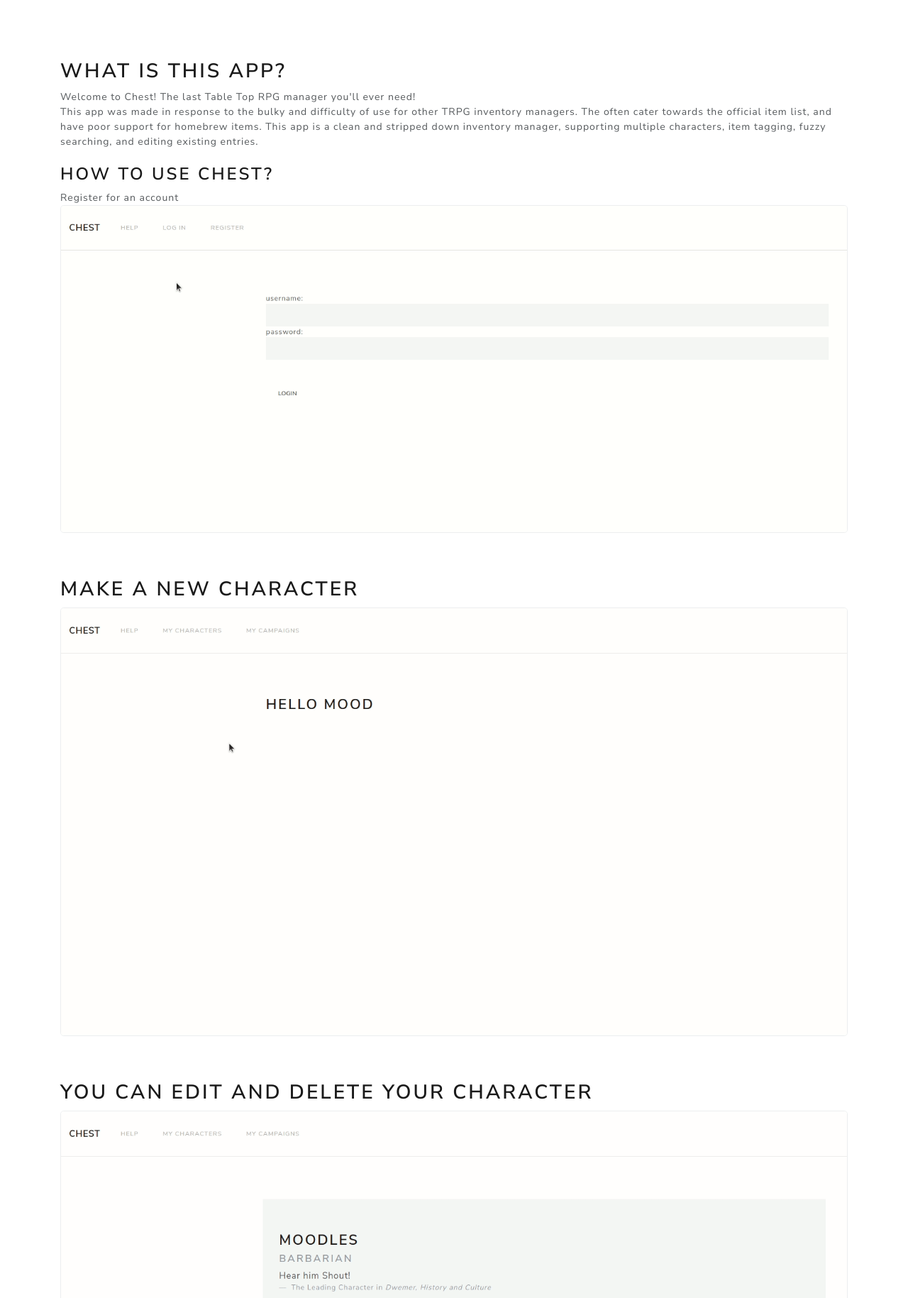
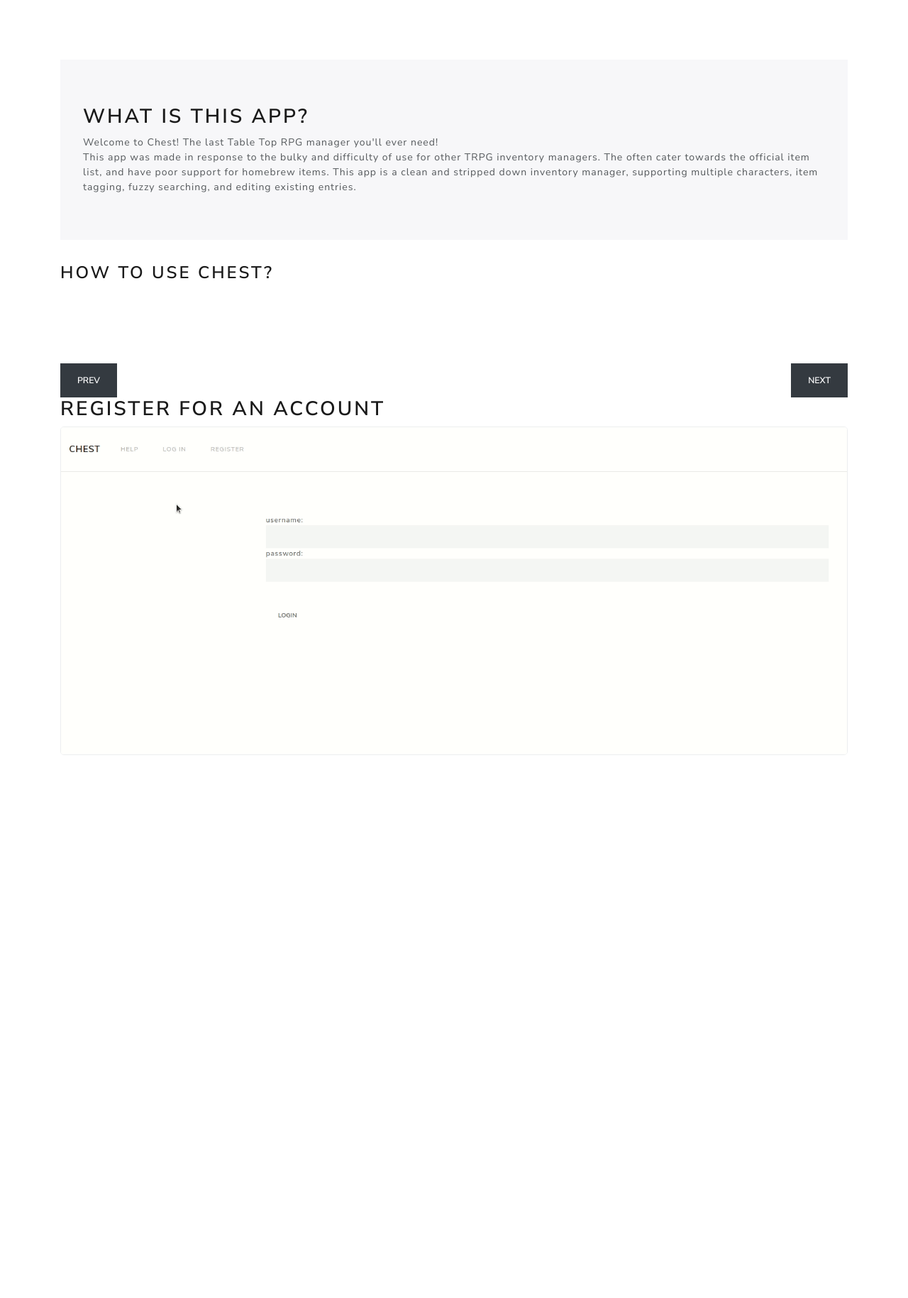
Before and after one commit to moodyRahman/chest, a Flask app: page /help in a window 1280 px wide. Shown: the part 91-1920 px from the top of the page at 71% size. After the commit the page ends 1155 px from the top, so only its background shows below. Run offline with Flask 2, Linux system fonts and the light colour scheme; some libraries are stand-ins or nearby versions.

Commit message:
help screen

```diff
--- a/app/templates/help.html
+++ b/app/templates/help.html
@@ -1,72 +1,133 @@
 {% extends "_base.html" %}
 {% block title %} Help | Chest {% endblock title %}
 
-{% block head %} {% endblock head %}
+{% block head %}
+
+<style>
+	img {
+		max-width: 100%;
+		max-height: 100%;
+	}
+</style>
+
+<link rel="stylesheet" type="text/css" href="{{url_for('static', filename='css/slick.css')}}"/>
+
+
+{% endblock head %}
 
 {% block body %}
+
+<div class="jumbotron">
 
 	<h2>what is this app?</h2>
 	<b>
 		Welcome to Chest! The last Table Top RPG manager you'll ever need! <br>
 	</b>
-This app was made in response to the bulky and difficulty of use for other TRPG inventory managers. The often cater towards the official item list, and have poor support for homebrew items.
+	This app was made in response to the bulky and difficulty of use for other TRPG inventory managers. The often
+	cater
+	towards the official item list, and have poor support for homebrew items.
 
-This app is a clean and stripped down inventory manager, supporting multiple characters, item tagging, fuzzy searching, and editing existing entries.
-<br><br>
+	This app is a clean and stripped down inventory manager, supporting multiple characters, item tagging, fuzzy
+	searching,
+	and editing existing entries.
+</div>
+
 
 
 <h3>how to use chest?</h3>
-Register for an account
-<img src="{{url_for('static', filename='assets/0login.gif')}}" alt="making a new account" class="img-fluid border rounded-lg">
+<br>
+<div>
+</div>
 <br><br><br><br>
 
+
+<button class="btn btn-dark" id="prev">PREV</button>
+<button class="btn btn-dark float-right" id="next">NEXT</button>
+<div class="siema" style="height: 500px;">
+	<div>
+		<h2>
+			Register for an account
+		</h2>
+		<img src="{{url_for('static', filename='assets/0login.gif')}}" alt="making a new account"
+			class="img-fluid border rounded-lg">
+	</div>
+
+
+
+	<div>
 		<h2>
 			Make a new character
 		</h2>
 		<img src="{{url_for('static', filename='assets/1newchar.gif')}}" alt="making a new account"
 			class="img-fluid border rounded-lg">
-<br><br><br><br>
+	</div>
+
+
+	<div>
 		<h2>
 			You can edit and delete your character
 		</h2>
 		<img src="{{url_for('static', filename='assets/2editdeletechar.gif')}}" alt="making a new account"
 			class="img-fluid border rounded-lg">
-<br><br><br><br>
+	</div>
 
+	<div>
 		<h2>
 			Give your character items
 		</h2>
 
 		<img src="{{url_for('static', filename='assets/3newitem.gif')}}" alt="making a new account"
 			class="img-fluid border rounded-lg">
-<br><br><br><br>
+	</div>
 
+
+	<div>
 		<h2>
 			Search through your inventory with the fuzzy search
 		</h2>
 		<img src="{{url_for('static', filename='assets/4fuzzy.gif')}}" alt="making a new account"
 			class="img-fluid border rounded-lg">
-<br><br><br><br>
+	</div>
 
+	<div>
 		<h2>
 			Edit your inventory
 		</h2>
 		<img src="{{url_for('static', filename='assets/5edititem.gif')}}" alt="making a new account"
 			class="img-fluid border rounded-lg">
-<br><br><br><br>
+	</div>
+
+	<div>
 		<h2>
 			Copy items
 		</h2>
 		<img src="{{url_for('static', filename='assets/6copyitem.gif')}}" alt="making a new account"
 			class="img-fluid border rounded-lg">
-<br><br><br><br>
+	</div>
+
+
+	<div>
 		<h2>
 			Delete items
 		</h2>
 		<img src="{{url_for('static', filename='assets/7deleteitem.gif')}}" alt="making a new account"
 			class="img-fluid border rounded-lg">
-<br><br><br><br>
+	</div>
 
-<h4>MORE FEATURES RELATED TO COMBAT AND CAMPAIGN MANAGMENT TO BE ADDED</h4>
+</div>
+
+<script type="text/javascript" src="{{url_for('static', filename='js/slick.min.js')}}"></script>
+
+<script>
+	$(document).ready(function () {
+		$('.siema').slick({
+			autoplay:true,
+			autoplaySpeed:3000,
+			arrows:true,
+			prevArrow:"#prev",
+			nextArrow:"#next"
+		});
+	});
+</script>
 
 {% endblock body %}
```
Lines whose indentation alone changed are shown as unchanged.
